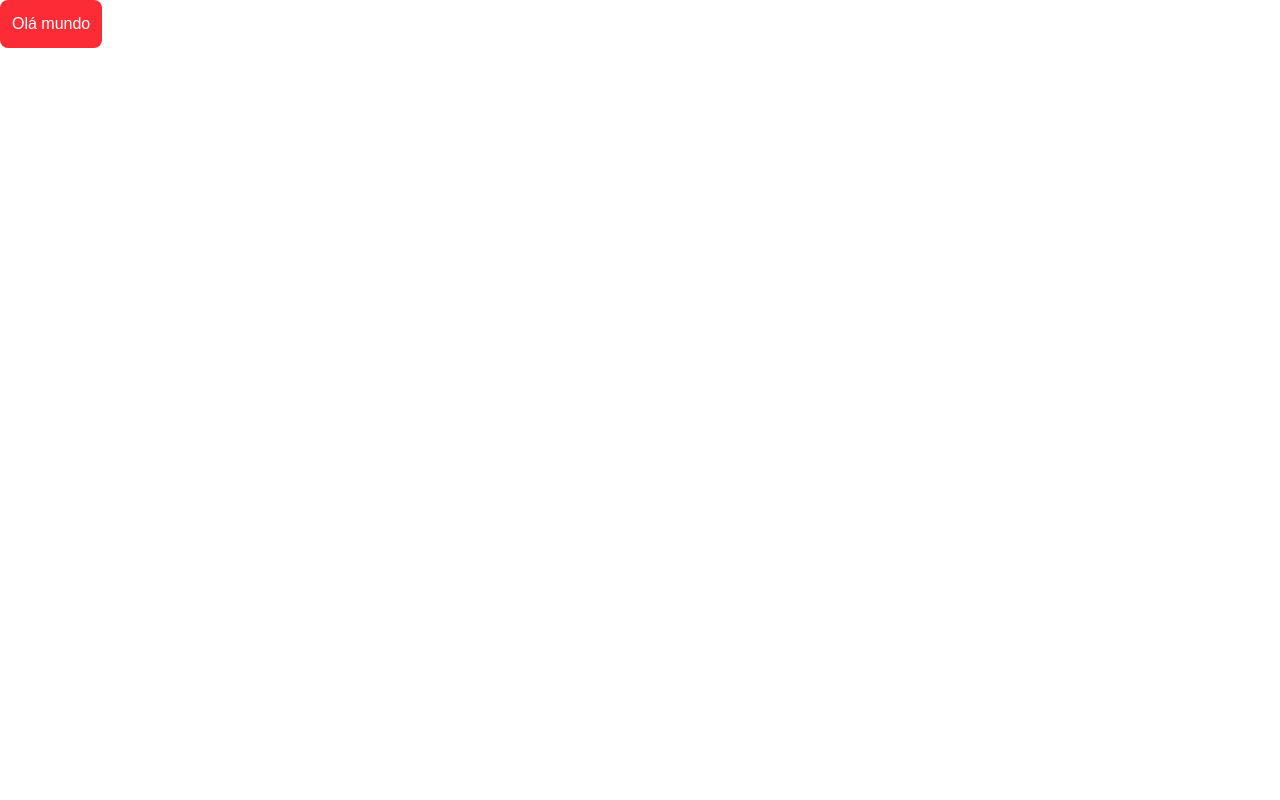
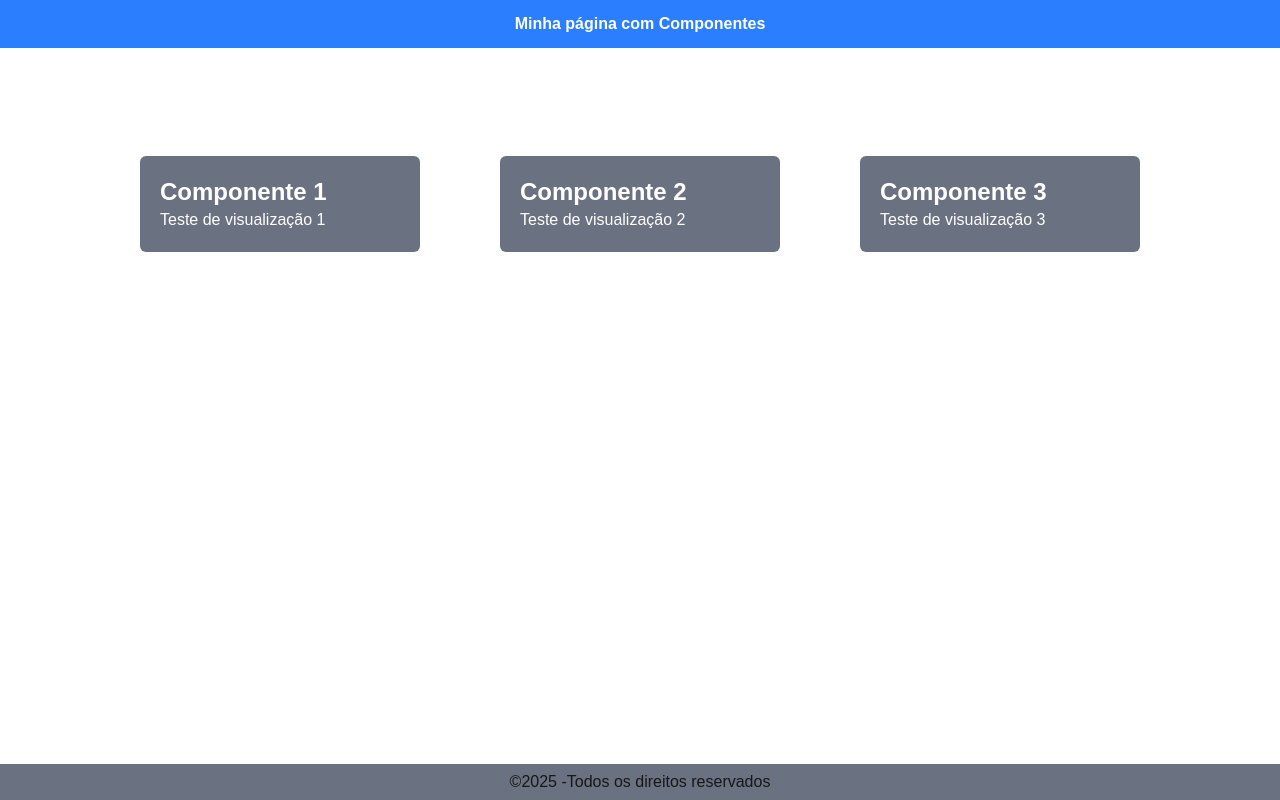
Before and after one commit to JosielSSoares/Exercicios-Curso-de-React-Nextjs-SENAC, a Next.js app in the folder my-app/: page / in a window 1280 px wide. Built offline with nearby package versions, Linux system fonts and the light colour scheme.

Commit message:
update: Será continuado a visualização dos componentes

```diff
--- a/my-app/app/page.tsx
+++ b/my-app/app/page.tsx
@@ -6,22 +6,22 @@ import TeladeLogin from "@/componentes/TeladeLogin";
 import Buttom from "@/componentes/Buttom";
 import { Children } from "react";
 import {Component} from "react";
-
-
-
-function helloworld(){
-  console.log("olá");
-}
+import Header from "@/componentes/Header";
+import Card from "@/componentes/Card";
+import Footer from "@/componentes/Footer";
 
 
 export default function Index() {
   return (
     <div>
-      {/* <MenuVertical/>
-      <MenuHorizontal/> */}
-      {/* <TeladeLogin/> */}
 
-      <Buttom color={"vermelho"} titulo= {"Olá mundo"} subtitulo={"Bem vindo"} funcao ={helloworld}></Buttom>
+      <Header/>
+      <Card/>
+      <div className="absolute inset-x-0 bottom-0">
+        <Footer/>
+      </div>
+
+
     </div>
   );
 }
--- a/my-app/componentes/Card.tsx
+++ b/my-app/componentes/Card.tsx
@@ -0,0 +1,24 @@
+export default function Card(){
+    return(
+        <div>
+            <div className= "text-white p-25 space-x-4 grid grid-cols-3 justify-items-center">
+
+                <div className=" bg-gray-500 w-70 m-2 p-5 rounded-md">
+                    <h1 className="font-bold text-2xl">Componente 1</h1>
+                    <p>Teste de visualização 1</p>
+                </div>
+
+                <div className=" bg-gray-500 w-70 m-2 p-5 rounded-md">
+                    <h1 className="font-bold text-2xl">Componente 2</h1>
+                    <p>Teste de visualização 2</p>
+                </div>
+
+                <div className=" bg-gray-500 w-70 m-2 p-5 rounded-md">
+                    <h1 className="font-bold text-2xl">Componente 3</h1>
+                    <p>Teste de visualização 3</p>
+                </div>
+
+            </div>
+        </div>
+    );
+}
--- a/my-app/componentes/Footer.tsx
+++ b/my-app/componentes/Footer.tsx
@@ -1,12 +1,9 @@
 export default function Footer(){
     return(
         <div>
-            <footer className="absolute inset-x-0 bottom-0 border-0 bg-gray-800 text-center p-1.5">
+            <footer className="border-0 bg-gray-500 text-center p-1.5">
                 <h1>©2025 -Todos os direitos reservados</h1>
             </footer>
         </div>
-
-
     );
-
 }
--- a/my-app/componentes/Header.tsx
+++ b/my-app/componentes/Header.tsx
@@ -1,7 +1,7 @@
 export default function Header(){
     return(
     <div>
-        <h1 className="flex justify-start items-center bg-blue-500 text-white"> Minha página com Componentes</h1>
+        <h1 className="flex justify-center items-center bg-blue-500 text-white text-center h-12 font-bold"> Minha página com Componentes</h1>
     </div>
 
     );
```
